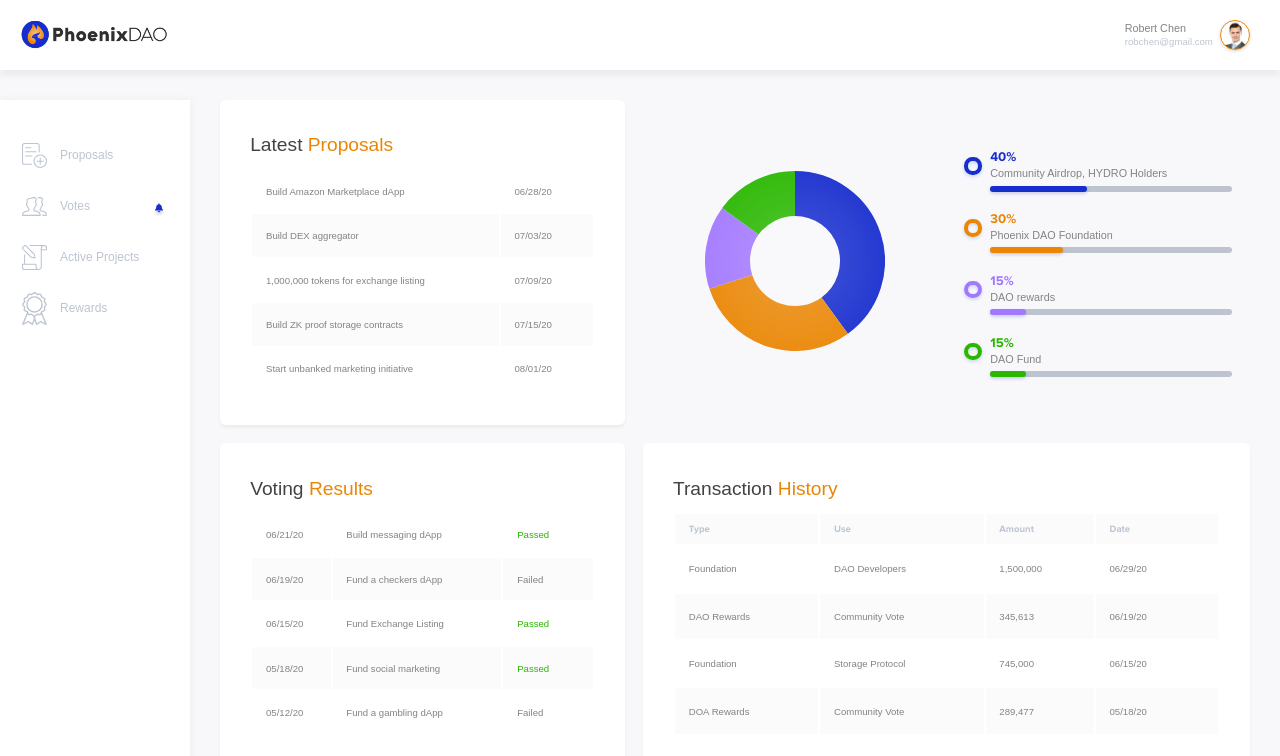
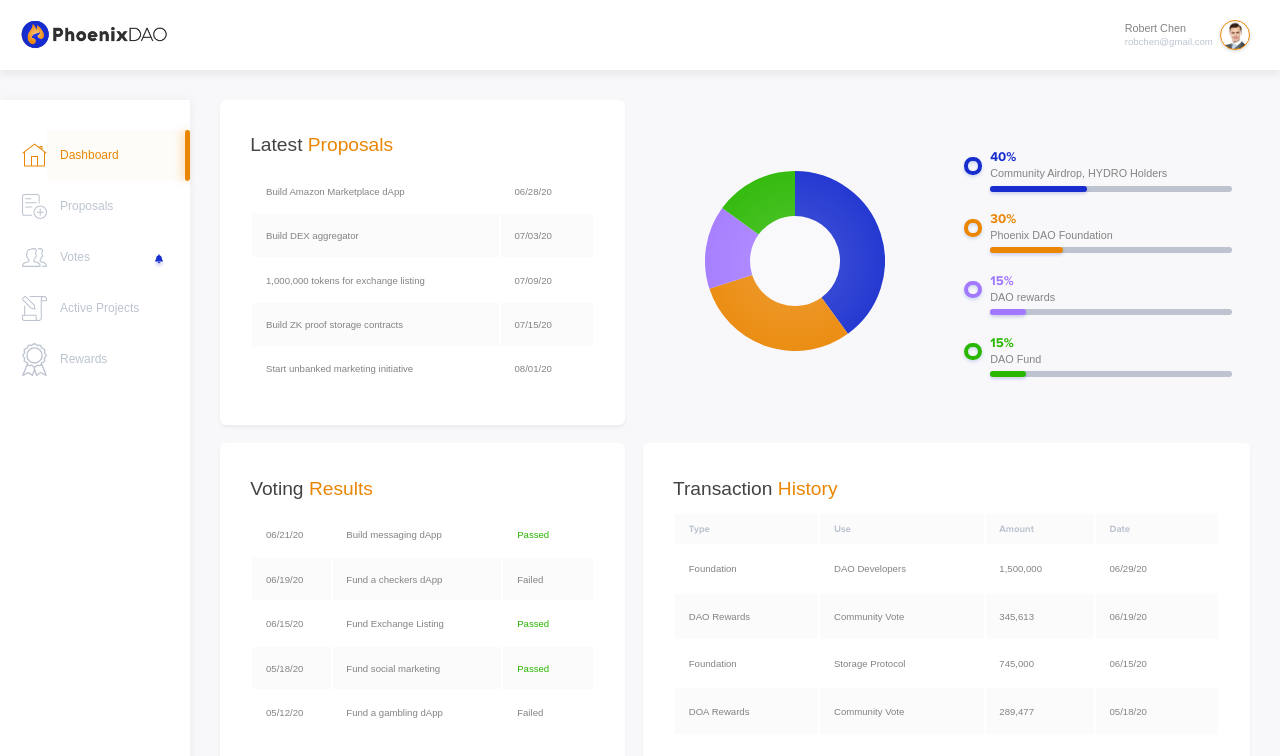
Before and after one commit to andriytaran/phoenix-dao, a React (Create React App) app: page / in a window 1280 px wide. Shown: the top 756 px of the page. Built offline with nearby package versions, Linux system fonts and the light colour scheme; a web font is replaced by a local one.

Commit message:
Add link to dashboard to sidebar

```diff
--- a/src/Layout/Sidebar/index.tsx
+++ b/src/Layout/Sidebar/index.tsx
@@ -1,5 +1,6 @@
 import React from 'react'
 import {NavLink} from "react-router-dom"
+import iconHome from "assets/images/icons/home.svg"
 import iconAddProposal from "assets/images/icons/add-proposal.svg"
 import iconUsers from "assets/images/icons/users.svg"
 import iconBell from "assets/images/icons/bell.svg"
@@ -9,6 +10,11 @@ import routes from 'routes'
 import style from './style.module.scss'
 
 const menu = [
+  {
+    to: routes.root(),
+    icon: iconHome,
+    text: 'Dashboard'
+  },
   {
     to: routes.proposals(),
     icon: iconAddProposal,
```
Also changed, not shown: src/assets/images/icons/home.svg (added).
